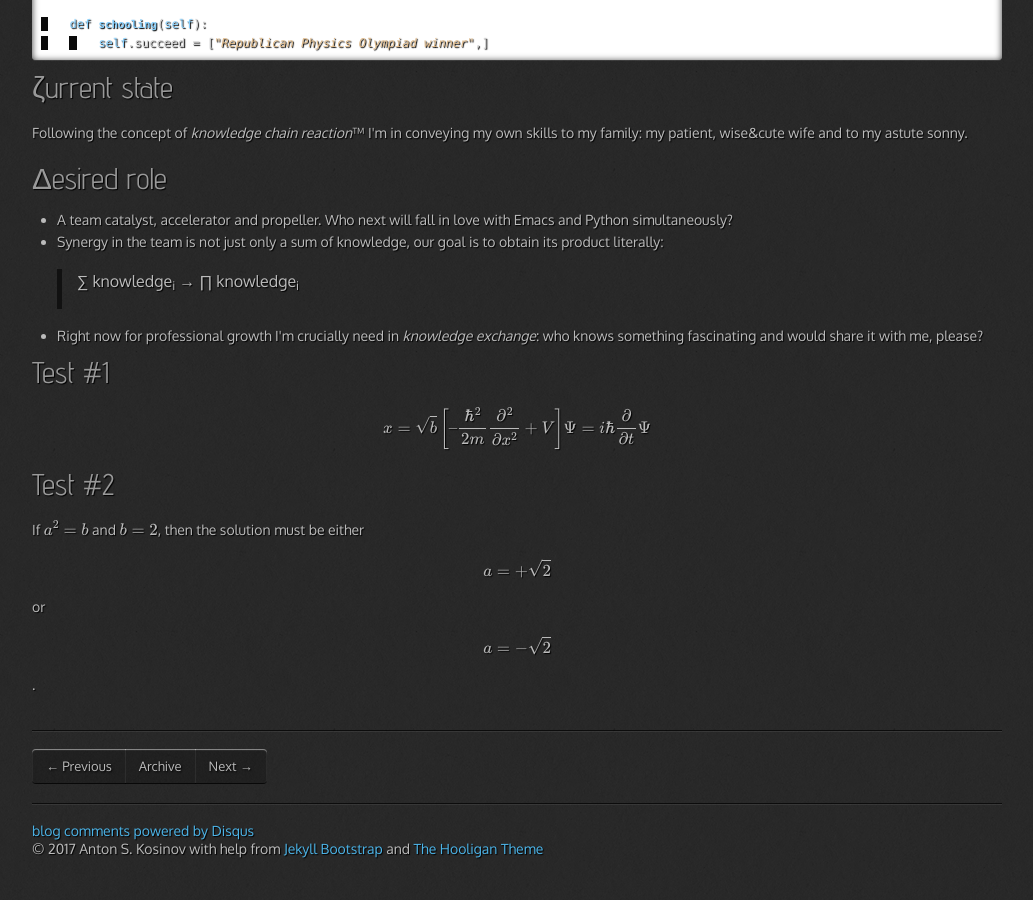
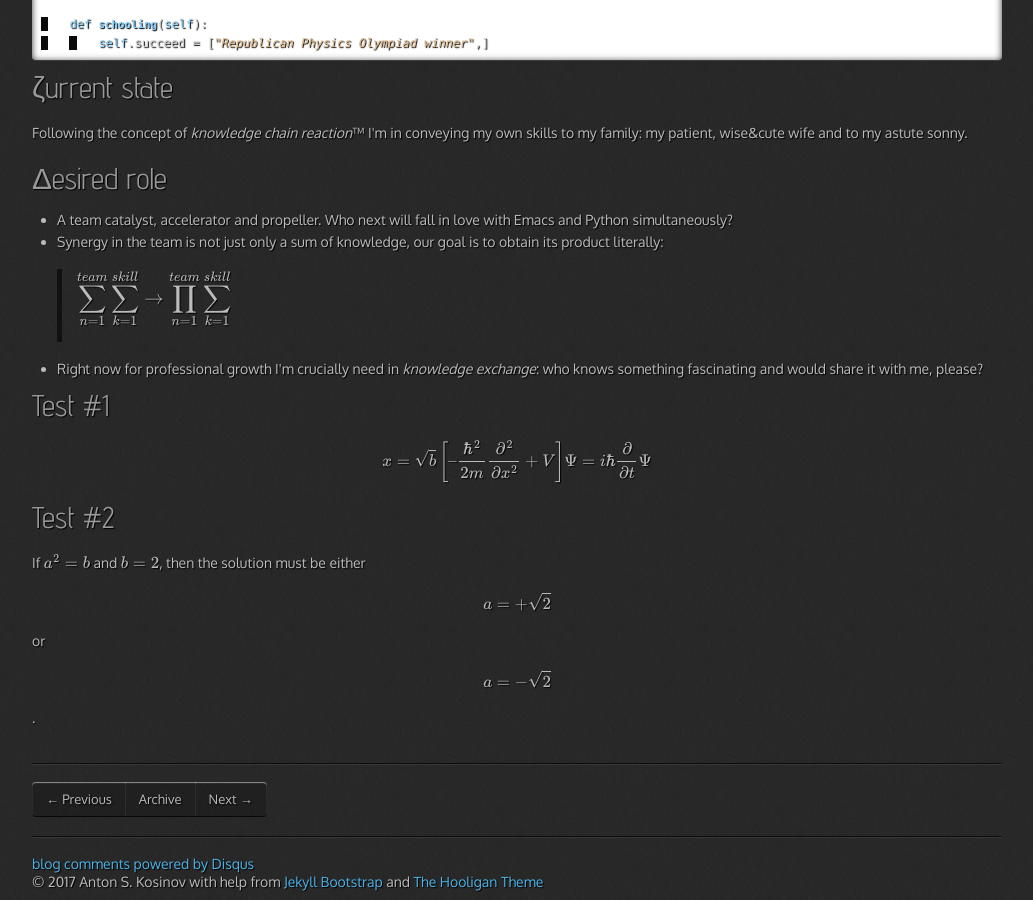
Before and after one commit to 0--key/0--key.github.io, a Jekyll site: the page built from _posts/2016-10-13-CV.html, in a window 1280 px wide and 900 px high, scrolled down 853 px. Shown: the whole window, without its empty margins (23-1056 px from the left). Built offline with Jekyll 4.4.1, drawn with Linux system fonts in a browser that asks for light colours; nearby versions of some CDN libraries; formulas are drawn with MathJax 3; comment, search, counter and statistics services are not loaded; before the commit the page ends 1720 px from its top, so only the background shows below that.

Commit message:
Math motto elaboration

```diff
--- a/_posts/2016-10-13-CV.html
+++ b/_posts/2016-10-13-CV.html
@@ -134,7 +134,7 @@ is to obtain its product literally:
 </p>
 <blockquote>
 <p>
-&sum; knowledge<sub>i</sub> &rarr; &prod; knowledge<sub>i</sub>
+\(\displaystyle\sum_{n=1}^{team}\sum_{k=1}^{skill}\to\prod_{n=1}^{team}\sum_{k=1}^{skill}\)
 </p>
 </blockquote></li>
 <li>Right now for professional growth I'm crucially need in <i>knowledge
```
